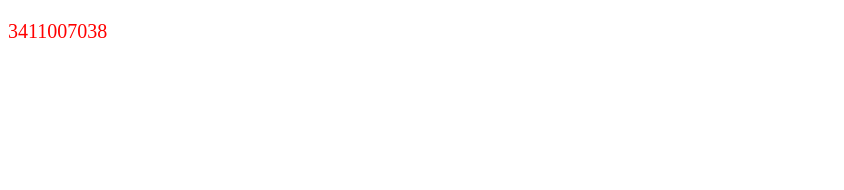
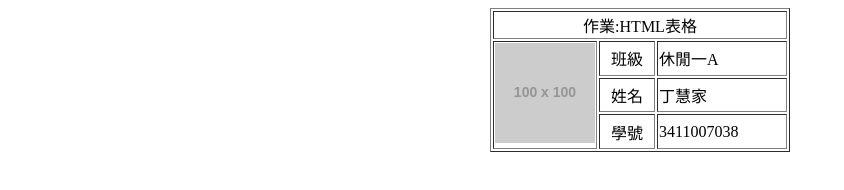
Before and after one commit to s3411007038/3411007038, a plain HTML site: page index.html in a window 1280 px wide. Shown: the whole page, without its empty margins (0-844 px from the left). Drawn offline with Linux system fonts and the light colour scheme; placeholder pictures from the web are drawn by us.

Commit message:
indx.html

```diff
--- a/index.html
+++ b/index.html
@@ -1,23 +1,29 @@
 <!DOCTYPE html>
 <html lang="en">
 <head>
-    <meta charset="UTF-8">
-    <meta http-equiv="X-UA-Compatible" content="IE=edge">
-    <meta name="viewport" content="width=device-width, initial-scale=1.0">
-    <title>Document</title>
-    <style>
-    p {
-      color:red;
-       font-size: 20px;
-    }
-    </style>
+<meta charset="UTF-8">
+<meta http-equiv="X-UA-Compatible" content="IE=edge">
+<meta name="viewport" content="width=device-width, initial-scale=1.0">
+<title>Document</title>
 </head>
 <body>
-    <p id="p1">3411007038</p>
+<table align="center" border="1" width="300" height="100" >
+<tr>
+     <td colspan="3" align="center">作業:HTML表格</td>
+</tr>
+<tr>
+<td rowspan="3" width="100" ><img src="https://fakeimg.pl/100x100/001122"></td>
+    <td align="center">班級</td>
+    <td>休閒一A</td>
+</tr>
+<tr>
+    <td align="center">姓名</td>
+    <td>丁慧家</td>
+</tr>
+<tr>
+    <td align="center">學號</td>
+    <td>3411007038</td>
+</tr>
+</table>
 </body>
-<script>
-document.getElementById("p1").onclick=function(){
-    alert('丁慧家');
-}
-</script>
 </html>
```
